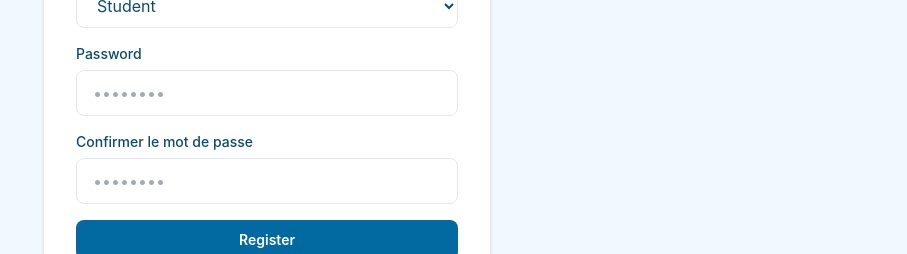
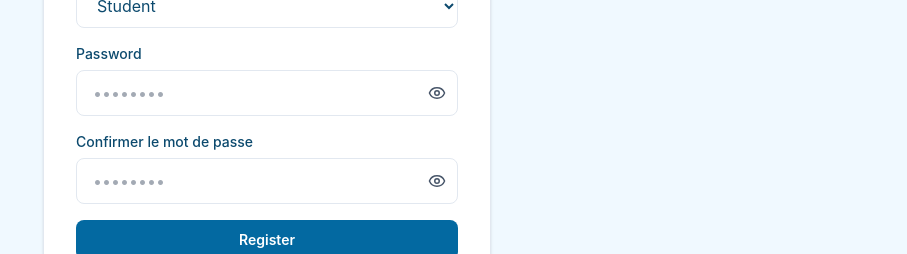
Before and after one commit to FenoVictor/stagelink, a React (Vite) app in the folder frontend/: page /register in a window 1280 px wide. Shown: the part 455-709 px from the top of the page, without its empty margins (373-1280 px from the left). Built offline with nearby package versions, Linux system fonts and the light colour scheme; no server answers.

Commit message:
fix: page admin Users (load -> fetchUsers) + toggle afficher/masquer mot de passe (login, register)

```diff
--- a/frontend/src/components/ui/Input.jsx
+++ b/frontend/src/components/ui/Input.jsx
@@ -1,4 +1,10 @@
-export default function Input({ label, error, className = "", id, ...props }) {
+import { useState } from "react";
+import { Eye, EyeOff } from "lucide-react";
+
+export default function Input({ label, error, className = "", id, showPasswordToggle = false, ...props }) {
+  const [show, setShow] = useState(false);
+  const isPassword = props.type === "password";
+
   return (
     <div className="space-y-1.5">
       {label && (
@@ -6,11 +12,25 @@ export default function Input({ label, error, className = "", id, ...props }) {
           {label}
         </label>
       )}
-      <input
-        id={id}
-        className={`w-full px-4 py-2.5 rounded-lg border ${error ? "border-danger" : "border-border dark:border-dark-border"} bg-white dark:bg-dark-surface text-text dark:text-dark-text placeholder:text-text-muted/50 dark:placeholder:text-dark-text-muted/50 focus:outline-none focus:ring-2 focus:ring-primary/50 focus:border-primary transition-all duration-200 ${className}`}
-        {...props}
-      />
+      <div className="relative">
+        <input
+          id={id}
+          {...props}
+          type={showPasswordToggle && isPassword ? (show ? "text" : "password") : props.type}
+          className={`w-full px-4 py-2.5 rounded-lg border ${error ? "border-danger" : "border-border dark:border-dark-border"} bg-white dark:bg-dark-surface text-text dark:text-dark-text placeholder:text-text-muted/50 dark:placeholder:text-dark-text-muted/50 focus:outline-none focus:ring-2 focus:ring-primary/50 focus:border-primary transition-all duration-200 ${showPasswordToggle && isPassword ? "pr-11" : ""} ${className}`}
+        />
+        {showPasswordToggle && isPassword && (
+          <button
+            type="button"
+            onClick={() => setShow((s) => !s)}
+            tabIndex={-1}
+            aria-label={show ? "Masquer le mot de passe" : "Afficher le mot de passe"}
+            className="absolute inset-y-0 right-0 flex items-center pr-3 text-text-muted dark:text-dark-text-muted hover:text-primary transition-colors cursor-pointer"
+          >
+            {show ? <EyeOff size={18} /> : <Eye size={18} />}
+          </button>
+        )}
+      </div>
       {error && <p className="text-sm text-danger" role="alert">{error}</p>}
     </div>
   );
--- a/frontend/src/pages/Admin/Users.jsx
+++ b/frontend/src/pages/Admin/Users.jsx
@@ -99,7 +99,7 @@ export default function Users() {
       await adminService.updateUser(editModal.id, editData);
       toast.success("Utilisateur mis à jour");
       setEditModal(null);
-      load();
+      fetchUsers();
     } catch (err) {
       toast.error(getErrorMessage(err));
     } finally {
@@ -113,7 +113,7 @@ export default function Users() {
       await adminService.banUser(user.id);
       toast.success(`${user.name} a été banni`);
       setBanConfirm(null);
-      load();
+      fetchUsers();
     } catch (err) {
       toast.error(getErrorMessage(err));
     } finally {
@@ -126,7 +126,7 @@ export default function Users() {
     try {
       await adminService.unbanUser(user.id);
       toast.success(`${user.name} a été débanni`);
-      load();
+      fetchUsers();
     } catch (err) {
       toast.error(getErrorMessage(err));
     } finally {
@@ -164,7 +164,7 @@ export default function Users() {
       await adminService.deleteUser(deleteModal.id);
       toast.success("Utilisateur supprimé");
       setDeleteModal(null);
-      load();
+      fetchUsers();
     } catch (err) {
       toast.error(getErrorMessage(err));
     } finally {
@@ -198,7 +198,7 @@ export default function Users() {
       <div className="text-center py-20">
         <XCircle size={48} className="mx-auto text-danger mb-4" />
         <p className="text-danger font-medium mb-4">{error}</p>
-        <Button onClick={load} variant="outline">Réessayer</Button>
+        <Button onClick={fetchUsers} variant="outline">Réessayer</Button>
       </div>
     );
   }
--- a/frontend/src/pages/Login/Login.jsx
+++ b/frontend/src/pages/Login/Login.jsx
@@ -102,6 +102,7 @@ export default function Login() {
           <Input
             label={t("auth.password")}
             type="password"
+            showPasswordToggle
             value={form.password}
             onChange={(e) => setForm({ ...form, password: e.target.value })}
             placeholder="••••••••"
--- a/frontend/src/pages/Register/Register.jsx
+++ b/frontend/src/pages/Register/Register.jsx
@@ -64,8 +64,8 @@ export default function Register() {
           <option value={ROLES.STUDENT}>{t("auth.student")}</option>
           <option value={ROLES.COMPANY}>{t("auth.company")}</option>
         </Select>
-        <Input label={t("auth.password")} name="password" type="password" value={form.password} onChange={handleChange} placeholder="••••••••" error={errors.password} />
-        <Input label="Confirmer le mot de passe" name="password_confirmation" type="password" value={form.password_confirmation} onChange={handleChange} placeholder="••••••••" error={errors.password_confirmation} />
+        <Input label={t("auth.password")} name="password" type="password" showPasswordToggle value={form.password} onChange={handleChange} placeholder="••••••••" error={errors.password} />
+        <Input label="Confirmer le mot de passe" name="password_confirmation" type="password" showPasswordToggle value={form.password_confirmation} onChange={handleChange} placeholder="••••••••" error={errors.password_confirmation} />
         <Button className="w-full" loading={loading}>{t("auth.register")}</Button>
         <p className="text-sm text-center text-text-muted">
           {t("auth.haveAccount")}{" "}
```
